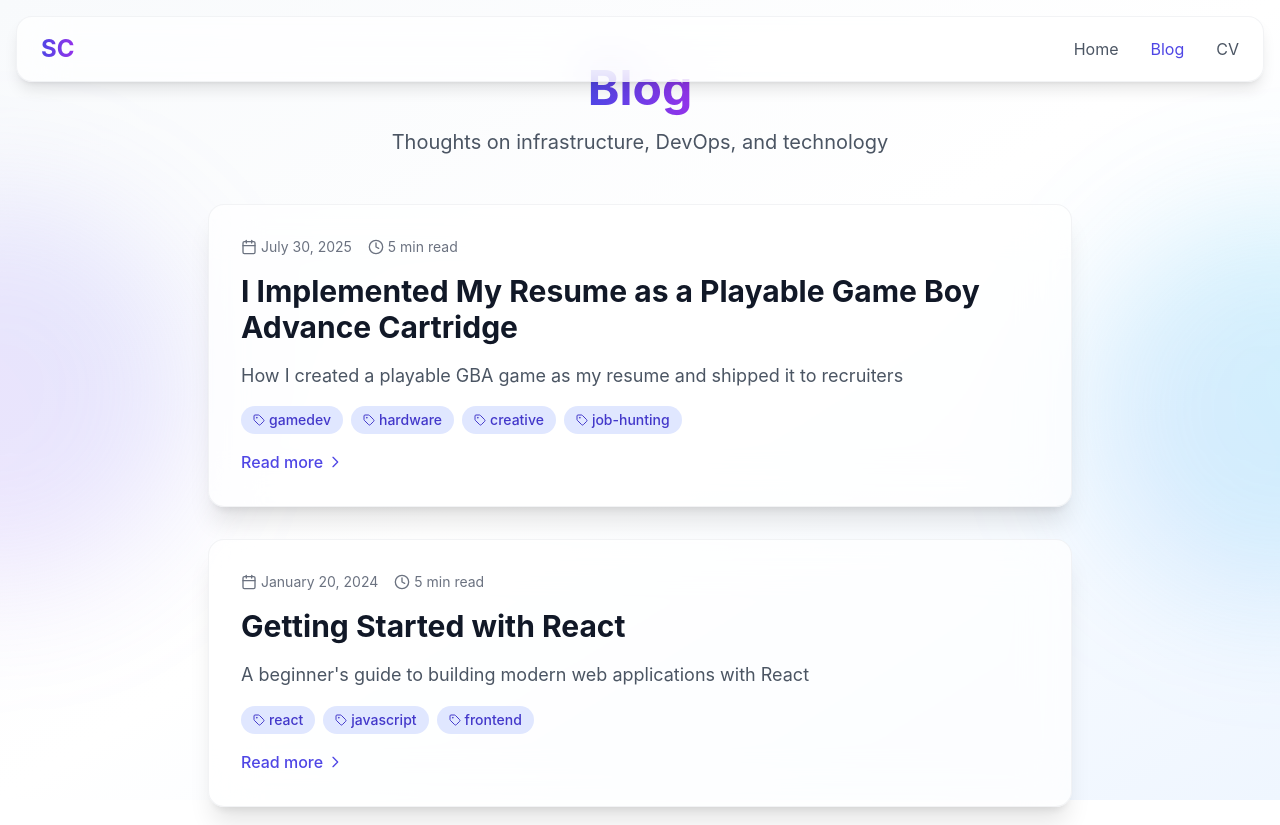
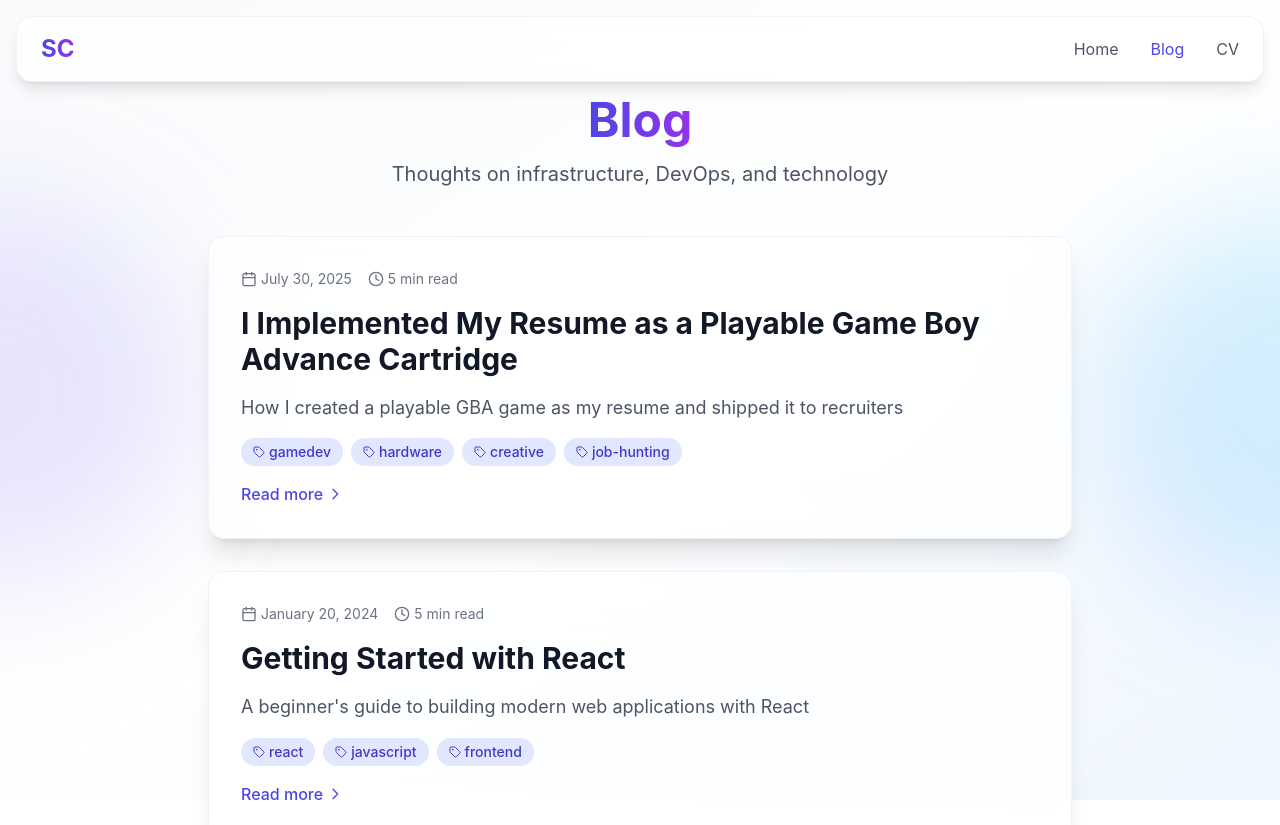
Before and after one commit to sfcal/samuel.computer, a React (Vite) app: page /blog in a window 1280 px wide. Shown: the top 825 px of the page. Built offline with nearby package versions, Linux system fonts and the light colour scheme.

Commit message:
fixed padding on 'blog'

```diff
--- a/src/components/Blog.tsx
+++ b/src/components/Blog.tsx
@@ -6,7 +6,7 @@ const Blog: React.FC = () => {
   const posts = getAllPosts();
 
   return (
-    <div className="container mx-auto px-4 py-16 max-w-4xl">
+    <div className="container mx-auto px-4 pt-24 pb-16 max-w-4xl">
         <div className="text-center mb-12">
           <h1 className="text-4xl md:text-5xl font-bold mb-4">
             <span className="bg-gradient-to-r from-indigo-600 to-purple-600 dark:from-indigo-400 dark:to-purple-400 bg-clip-text text-transparent">
```
